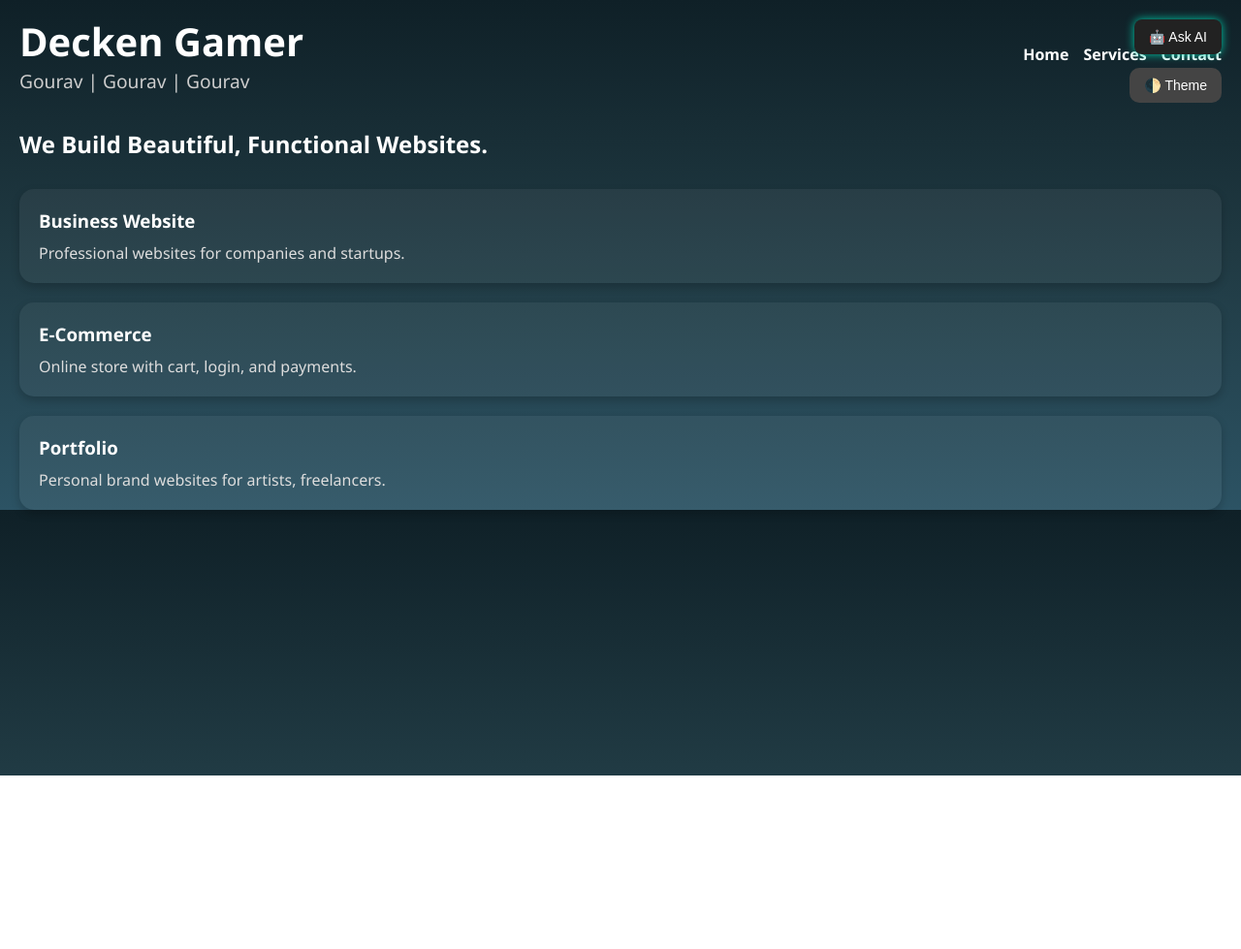
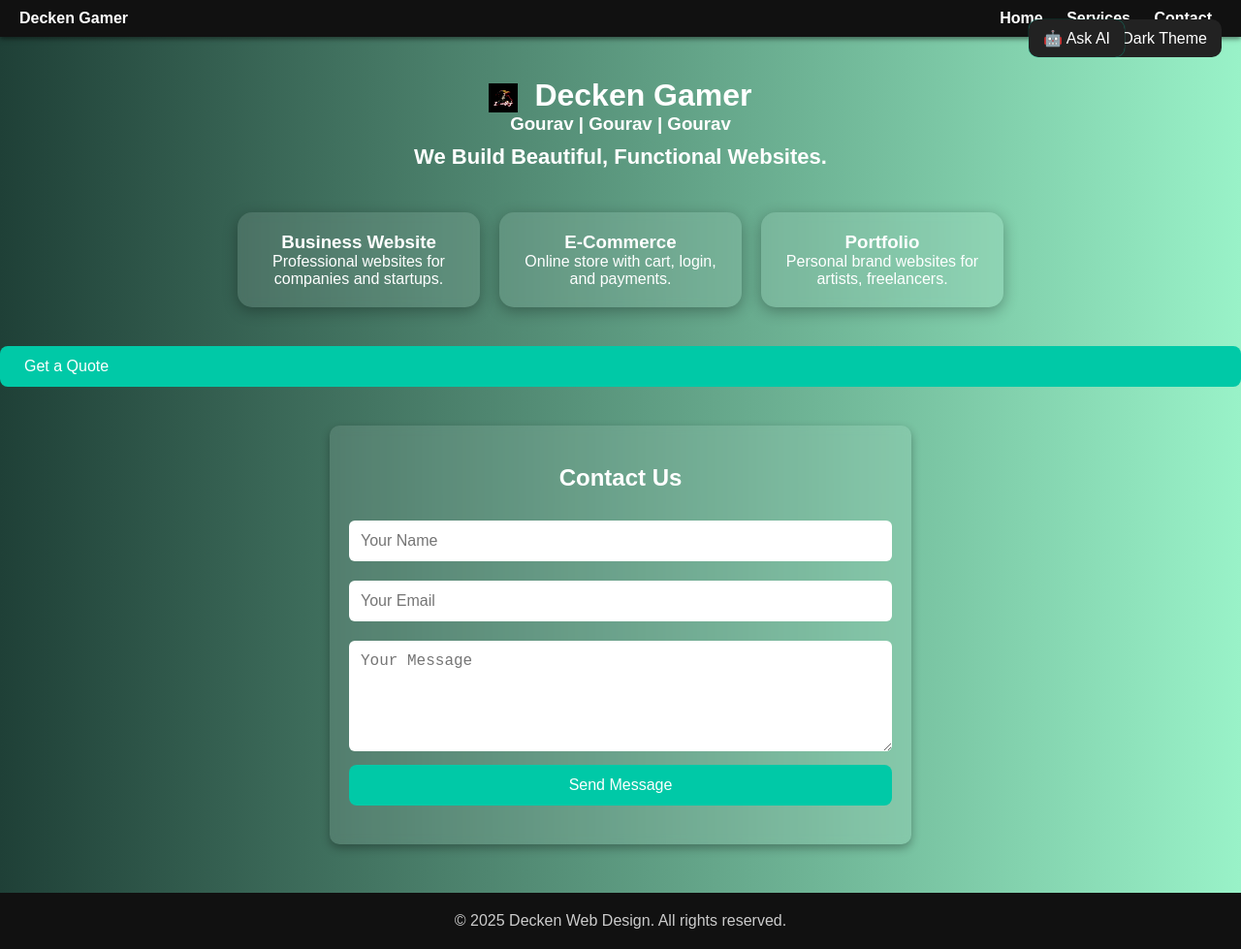
Before and after one commit to gouravdhdb/Website-, a plain HTML site: page index.html in a window 1280 px wide. Shown: the whole page at 97% size. Before the commit the page ends 800 px from the top, so only its background shows below. Drawn offline with nearby package versions, Linux system fonts and the light colour scheme.

Commit message:
Update index.html

```diff
--- a/index.html
+++ b/index.html
@@ -1,177 +1,301 @@
-<!DOCTYPE html>
-<html lang="en">
+<!DOCTYPE html><html lang="en">
 <head>
   <meta charset="UTF-8" />
   <meta name="viewport" content="width=device-width, initial-scale=1.0"/>
   <title>Decken Gamer</title>
+  <link href="https://cdn.jsdelivr.net/npm/aos@2.3.4/dist/aos.css" rel="stylesheet">
   <style>
-    body {
+    * {
+      transition: background 0.5s ease, color 0.5s ease;
       margin: 0;
-      font-family: 'Segoe UI', sans-serif;
-      background: linear-gradient(to bottom, #0f2027, #203a43, #2c5364);
+      padding: 0;
+      box-sizing: border-box;
+    }
+    html { scroll-behavior: smooth; }
+    body { font-family: Arial, sans-serif; }
+    .center-text { text-align: center; }
+    body.light-theme { background: #ffffff; color: #000000; }
+    body.dark-theme { background: linear-gradient(to right, #1f4037, #99f2c8); color: white; }
+    body.gamer-theme { background: linear-gradient(135deg, #0f2027, #203a43, #2c5364); color: white; }.theme-toggle-btn, #ai-btn {
+  position: fixed;
+  top: 20px;
+  padding: 10px 15px;
+  border: none;
+  border-radius: 10px;
+  background: #222;
   color: white;
-      padding: 0 20px;
+  font-size: 16px;
+  cursor: pointer;
+  z-index: 1000;
 }
 
-    header {
+.theme-toggle-btn { right: 20px; }
+#ai-btn {
+  right: 120px;
+  animation: pulse 2s infinite;
+}
+
+@keyframes pulse {
+  0% { box-shadow: 0 0 0px #00c9a7; }
+  50% { box-shadow: 0 0 10px #00c9a7; }
+  100% { box-shadow: 0 0 0px #00c9a7; }
+}
+
+.navbar {
+  position: fixed;
+  top: 0;
+  width: 100%;
+  background: #111;
+  color: white;
+  padding: 10px 20px;
   display: flex;
   justify-content: space-between;
-      align-items: center;
-      padding: 15px 0;
+  z-index: 999;
+  box-shadow: 0 2px 5px rgba(0,0,0,0.5);
 }
+.navbar a { color: white; margin: 0 10px; text-decoration: none; font-weight: bold; }
+.header { padding-top: 80px; text-align: center; }
+#typing-text { font-size: 22px; margin-top: 10px; height: 30px; }
 
-    nav {
+.card-container {
   display: flex;
-      gap: 15px;
+  justify-content: center;
+  flex-wrap: wrap;
+  gap: 20px;
+  margin: 40px auto;
+  padding: 0 20px;
+  max-width: 1000px;
 }
+.card {
+  background: rgba(255, 255, 255, 0.1);
+  padding: 20px;
+  border-radius: 15px;
+  width: 250px;
+  text-align: center;
+  backdrop-filter: blur(5px);
+  box-shadow: 0 4px 15px rgba(0,0,0,0.3);
+  transition: transform 0.3s;
+  color: inherit;
+}
+.card:hover { transform: scale(1.05); }
 
-    nav a {
+.quote-btn {
+  display: block;
+  margin: 30px auto;
+  padding: 12px 25px;
+  background: #00c9a7;
+  border: none;
+  border-radius: 8px;
+  font-size: 16px;
   color: white;
+  cursor: pointer;
   text-decoration: none;
-      font-weight: bold;
 }
+.quote-btn:hover { background: #00a58b; }
 
-    h1 {
-      font-size: 2.5rem;
-      margin: 0;
+.contact-section {
+  padding: 40px 20px;
+  max-width: 600px;
+  margin: 40px auto;
+  background: rgba(255, 255, 255, 0.1);
+  border-radius: 10px;
+  backdrop-filter: blur(5px);
+  box-shadow: 0 4px 10px rgba(0,0,0,0.3);
 }
+.contact-section h2 { text-align: center; margin-bottom: 20px; }
+.contact-section input,
+.contact-section textarea {
+  width: 100%;
+  padding: 12px;
+  margin: 10px 0;
+  border: none;
+  border-radius: 6px;
+  font-size: 16px;
+}
+.contact-section button {
+  padding: 12px 20px;
+  background: #00c9a7;
+  border: none;
+  color: white;
+  font-size: 16px;
+  border-radius: 8px;
+  cursor: pointer;
+  width: 100%;
+}
+.contact-section button:hover { background: #009f87; }
 
-    .tagline {
-      font-size: 1.2rem;
+footer {
+  text-align: center;
+  margin-top: 50px;
+  padding: 20px;
+  background: #111;
   color: #ccc;
 }
 
-    .card-container {
-      margin-top: 30px;
-      display: flex;
-      flex-direction: column;
-      gap: 20px;
+#chat-container {
+  position: fixed;
+  bottom: 20px;
+  right: 20px;
+  width: 300px;
+  background: #111;
+  color: white;
+  border-radius: 10px;
+  box-shadow: 0 0 10px rgba(0,0,0,0.5);
+  font-family: sans-serif;
+  z-index: 9999;
+  display: none;
 }
+#chat-container form { display: flex; border-top: 1px solid #444; }
+#chat-container input {
+  flex: 1;
+  padding: 10px;
+  border: none;
+  background: #333;
+  color: white;
+}
+#chat-container button {
+  background: #00c9a7;
+  border: none;
+  padding: 0 15px;
+  color: white;
+}
+#chat-messages {
+  height: 250px;
+  overflow-y: auto;
+  padding: 10px;
+  background: #222;
+}
+#chat-messages div { margin-bottom: 10px; }
 
-    .card {
-      background: rgba(255, 255, 255, 0.05);
-      padding: 20px;
-      border-radius: 15px;
-      box-shadow: 0 4px 10px rgba(0,0,0,0.2);
-      transition: transform 0.3s ease, box-shadow 0.3s ease;
-    }
-
-    .card:hover {
-      transform: translateY(-5px);
-      box-shadow: 0 6px 14px rgba(0,0,0,0.3);
-    }
-
-    .card h3 {
-      margin: 0 0 10px 0;
-      color: #fff;
-    }
-
-    .card p {
-      margin: 0;
-      color: #ddd;
-    }
-
-    /* Ask AI Button */
-    .ai-btn {
-      position: fixed;
-      top: 20px;
-      right: 20px;
-      z-index: 1001;
-      padding: 10px 15px;
-      border: none;
-      border-radius: 8px;
-      background: #222;
-      color: white;
-      font-size: 14px;
-      cursor: pointer;
-      box-shadow: 0 0 10px #00c9a7;
-      transition: transform 0.3s ease;
-    }
-
-    .ai-btn:hover {
-      transform: scale(1.05);
-    }
-
-    /* Theme Toggle Button */
-    .theme-toggle-btn {
-      position: fixed;
-      top: 70px;
-      right: 20px;
-      padding: 10px 15px;
-      border: none;
-      border-radius: 10px;
-      background: #444;
-      color: white;
-      font-size: 14px;
-      cursor: pointer;
-      z-index: 1000;
-      transition: transform 0.3s ease;
-    }
-
-    .theme-toggle-btn:hover {
-      transform: scale(1.05);
-    }
-
-    /* Mobile Responsive */
-    @media (max-width: 500px) {
-      .ai-btn, .theme-toggle-btn {
-        right: 10px;
-        font-size: 13px;
-        padding: 8px 12px;
-      }
-
-      .theme-toggle-btn {
-        top: 65px;
-      }
-
-      .card-container {
-        gap: 15px;
-      }
-    }
   </style>
 </head>
 <body>
-  <header>
+  <div class="navbar">
+    <div><strong>Decken Gamer</strong></div>
     <div>
-      <h1>Decken Gamer</h1>
-      <div class="tagline">Gourav | Gourav | Gourav</div>
-    </div>
-    <nav>
       <a href="#">Home</a>
       <a href="#services">Services</a>
       <a href="#contact">Contact</a>
-    </nav>
-  </header>
+    </div>
+  </div><button class="theme-toggle-btn" onclick="toggleTheme()">🌙 Dark Theme</button> <button id="ai-btn" onclick="toggleChat()">🤖 Ask AI</button>
 
-  <main>
-    <h2>We Build Beautiful, Functional Websites.</h2>
-    <div class="card-container">
-      <div class="card">
+  <div class="header">
+    <h1>
+      <img src="logo.png" alt="Logo" style="width: 30px; height: 30px; vertical-align: middle; margin-right: 8px;">
+      Decken Gamer
+    </h1>
+    <h3>Gourav | Gourav | Gourav</h3>
+    <h2 id="typing-text"></h2>
+  </div>  <div id="services" class="card-container">
+    <div class="card" data-aos="fade-up">
       <h3>Business Website</h3>
       <p>Professional websites for companies and startups.</p>
     </div>
-      <div class="card">
+    <div class="card" data-aos="fade-up" data-aos-delay="100">
       <h3>E-Commerce</h3>
       <p>Online store with cart, login, and payments.</p>
     </div>
-      <div class="card">
+    <div class="card" data-aos="fade-up" data-aos-delay="200">
       <h3>Portfolio</h3>
       <p>Personal brand websites for artists, freelancers.</p>
     </div>
-    </div>
-  </main>
+  </div><a href="#contact" class="quote-btn" data-aos="zoom-in">Get a Quote</a>
 
-  <!-- Ask AI Button -->
-  <button class="ai-btn" onclick="alert('AI Assistant Coming Soon!')">🤖 Ask AI</button>
+  <div id="contact" class="contact-section" data-aos="fade-in">
+    <h2>Contact Us</h2>
+    <form onsubmit="submitForm(event)">
+      <input type="text" placeholder="Your Name" required />
+      <input type="email" placeholder="Your Email" required />
+      <textarea rows="5" placeholder="Your Message" required></textarea>
+      <button type="submit">Send Message</button>
+    </form>
+  </div>  <footer>© 2025 Decken Web Design. All rights reserved.</footer>  <div id="chat-container">
+    <div style="padding: 10px; font-weight: bold; border-bottom: 1px solid #444;">💬 Decken Bot</div>
+    <div id="chat-messages"></div>
+    <form id="chat-form">
+      <input type="text" id="user-input" placeholder="Type a message..." required>
+      <button type="submit">➤</button>
+    </form>
+  </div>  <script src="https://cdn.jsdelivr.net/npm/aos@2.3.4/dist/aos.js"></script>  <script>
+    AOS.init();
 
-  <!-- Theme Toggle Button -->
-  <button class="theme-toggle-btn" onclick="toggleTheme()">🌓 Theme</button>
+    const themes = ['light-theme', 'dark-theme', 'gamer-theme'];
+    const icons = ['🌞 Light Theme', '🌙 Dark Theme', '🧪 Gamer Theme'];
+    let currentThemeIndex = 1;
 
-  <script>
+    function applyTheme(index) {
+      themes.forEach(theme => document.body.classList.remove(theme));
+      document.body.classList.add(themes[index]);
+      document.querySelector('.theme-toggle-btn').textContent = icons[index];
+      localStorage.setItem('theme', themes[index]);
+    }
+
     function toggleTheme() {
-      document.body.classList.toggle("dark-mode");
-      alert("Theme toggling feature coming soon!");
+      currentThemeIndex = (currentThemeIndex + 1) % themes.length;
+      applyTheme(currentThemeIndex);
     }
-  </script>
-</body>
+
+    const text = "We Build Beautiful, Functional Websites.";
+    let i = 0;
+    function typeWriter() {
+      if (i < text.length) {
+        document.getElementById("typing-text").innerHTML += text.charAt(i);
+        i++;
+        setTimeout(typeWriter, 50);
+      }
+    }
+
+    function submitForm(e) {
+      e.preventDefault();
+      alert("Message sent! (Demo only)");
+    }
+
+    function toggleChat() {
+      const chat = document.getElementById('chat-container');
+      chat.style.display = chat.style.display === 'none' ? 'block' : 'none';
+    }
+
+    const chatForm = document.getElementById('chat-form');
+    const userInput = document.getElementById('user-input');
+    const chatMessages = document.getElementById('chat-messages');
+
+    const responses = {
+      "hello": "Hi! Welcome to Decken Gamer 👋",
+      "who are you": "I'm Decken Bot, created by Gourav.",
+      "what do you do": "We build beautiful websites at affordable rates.",
+      "how to contact": "Use the contact form above. 📬",
+      "bye": "Goodbye! Thanks for visiting 🚀",
+      "gourav": "Gourav is the genius behind Decken Web Design.",
+      "what is decken": "Decken is a web design brand run by Gourav.",
+      "starting price": "Our websites start from ₹2999 only! 💸"
+    };
+
+    function appendMessage(sender, message) {
+      const msg = document.createElement('div');
+      msg.innerHTML = `<strong>${sender}:</strong> ${message}`;
+      chatMessages.appendChild(msg);
+      chatMessages.scrollTop = chatMessages.scrollHeight;
+    }
+
+    chatForm.addEventListener('submit', function (e) {
+      e.preventDefault();
+      const text = userInput.value.trim().toLowerCase();
+      appendMessage("You", userInput.value);
+      userInput.value = "";
+
+      setTimeout(() => {
+        const reply = responses[text] || "Sorry, I can only answer specific questions.";
+        appendMessage("Bot", reply);
+      }, 600);
+    });
+
+    window.onload = function () {
+      const savedTheme = localStorage.getItem('theme');
+      if (savedTheme && themes.includes(savedTheme)) {
+        currentThemeIndex = themes.indexOf(savedTheme);
+      }
+      applyTheme(currentThemeIndex);
+      typeWriter();
+    };
+  </script></body>
 </html>
```
Lines whose indentation alone changed are shown as unchanged.
